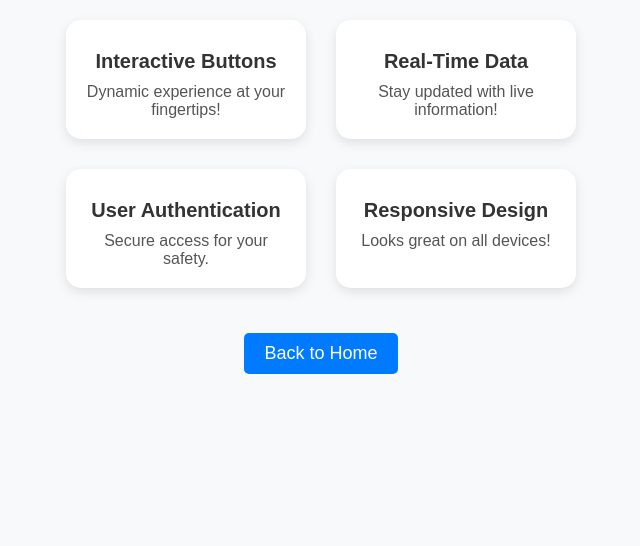
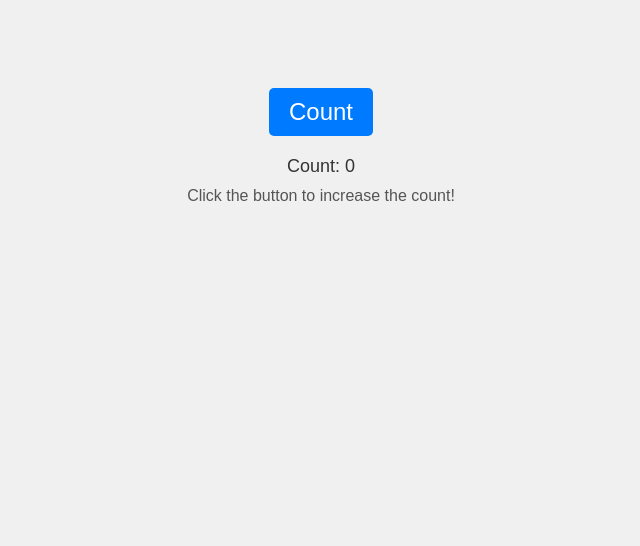
Before and after one commit to bhargav-roy/count-button-app, a website: page public/features.html in a window 1280 px wide. Shown: the part 254-800 px from the top of the page, without its empty margins (319-959 px from the left). Drawn offline with Linux system fonts and the light colour scheme.

Commit message:
Updated features.html

```diff
--- a/public/features.html
+++ b/public/features.html
@@ -4,100 +4,64 @@
 <head>
     <meta charset="UTF-8">
     <meta name="viewport" content="width=device-width, initial-scale=1.0">
-    <title>App Features</title>
+    <title>Simple Counter</title>
     <style>
         body {
-            font-family: 'Arial', sans-serif;
-            background-color: #f8f9fa;
-            margin: 0;
-            padding: 0;
+            font-family: Arial, sans-serif;
             display: flex;
+            flex-direction: column;
             justify-content: center;
             align-items: center;
-            flex-direction: column;
             height: 100vh;
+            background-color: #f0f0f0;
+            margin: 0;
         }
 
-        h1 {
-            font-size: 36px;
-            margin-bottom: 20px;
+        .count-button {
+            padding: 10px 20px;
+            font-size: 24px;
+            cursor: pointer;
+            background-color: #007bff;
+            color: white;
+            border: none;
+            border-radius: 5px;
+            transition: background-color 0.3s;
+        }
+
+        .count-button:hover {
+            background-color: #0056b3;
+        }
+
+        .count-display {
+            margin-top: 20px;
+            font-size: 18px;
             color: #333;
         }
 
-        .feature-container {
-            display: flex;
-            flex-wrap: wrap;
-            justify-content: center;
-            max-width: 800px;
-            width: 100%;
-        }
-
-        .feature-card {
-            background-color: white;
-            border-radius: 15px;
-            box-shadow: 0 4px 12px rgba(0, 0, 0, 0.1);
-            margin: 15px;
-            padding: 20px;
-            width: 200px;
-            text-align: center;
-            transition: transform 0.2s;
-        }
-
-        .feature-card:hover {
-            transform: scale(1.05);
-        }
-
-        .feature-card h3 {
-            margin: 10px 0;
-            font-size: 20px;
-            color: #333;
-        }
-
-        .feature-card span {
+        .additional-info {
+            margin-top: 10px;
             font-size: 16px;
             color: #555;
-        }
-
-        .back-btn {
-            margin-top: 30px;
-            background-color: #007bff;
-            color: white;
-            padding: 10px 20px;
-            border: none;
-            border-radius: 5px;
-            cursor: pointer;
-            text-decoration: none;
-            font-size: 18px;
-            transition: background-color 0.3s;
-        }
-
-        .back-btn:hover {
-            background-color: #0056b3;
         }
     </style>
 </head>
 
 <body>
-    <h1>App Features</h1>
-    <div class="feature-container">
-        <div class="feature-card">
-            <h3>Interactive Buttons</h3>
-            <span>Dynamic experience at your fingertips!</span>
-        </div>
-        <div class="feature-card">
-            <h3>Real-Time Data</h3>
-            <span>Stay updated with live information!</span>
-        </div>
-        <div class="feature-card">
-            <h3>User Authentication</h3>
-            <span>Secure access for your safety.</span>
-        </div>
-        <div class="feature-card">
-            <h3>Responsive Design</h3>
-            <span>Looks great on all devices!</span>
-        </div>
-    </div>
-    <a href="index.html" class="back-btn">Back to Home</a>
+
+    <button class="count-button" id="countButton">Count</button>
+    <div class="count-display" id="countDisplay">Count: 0</div>
+    <div class="additional-info">Click the button to increase the count!</div>
+
+    <script>
+        let count = 0;
+        const countButton = document.getElementById('countButton');
+        const countDisplay = document.getElementById('countDisplay');
+
+        countButton.addEventListener('click', () => {
+            count++;
+            countDisplay.textContent = 'Count: ' + count;
+        });
+    </script>
 </body>
 
 </html>
```
